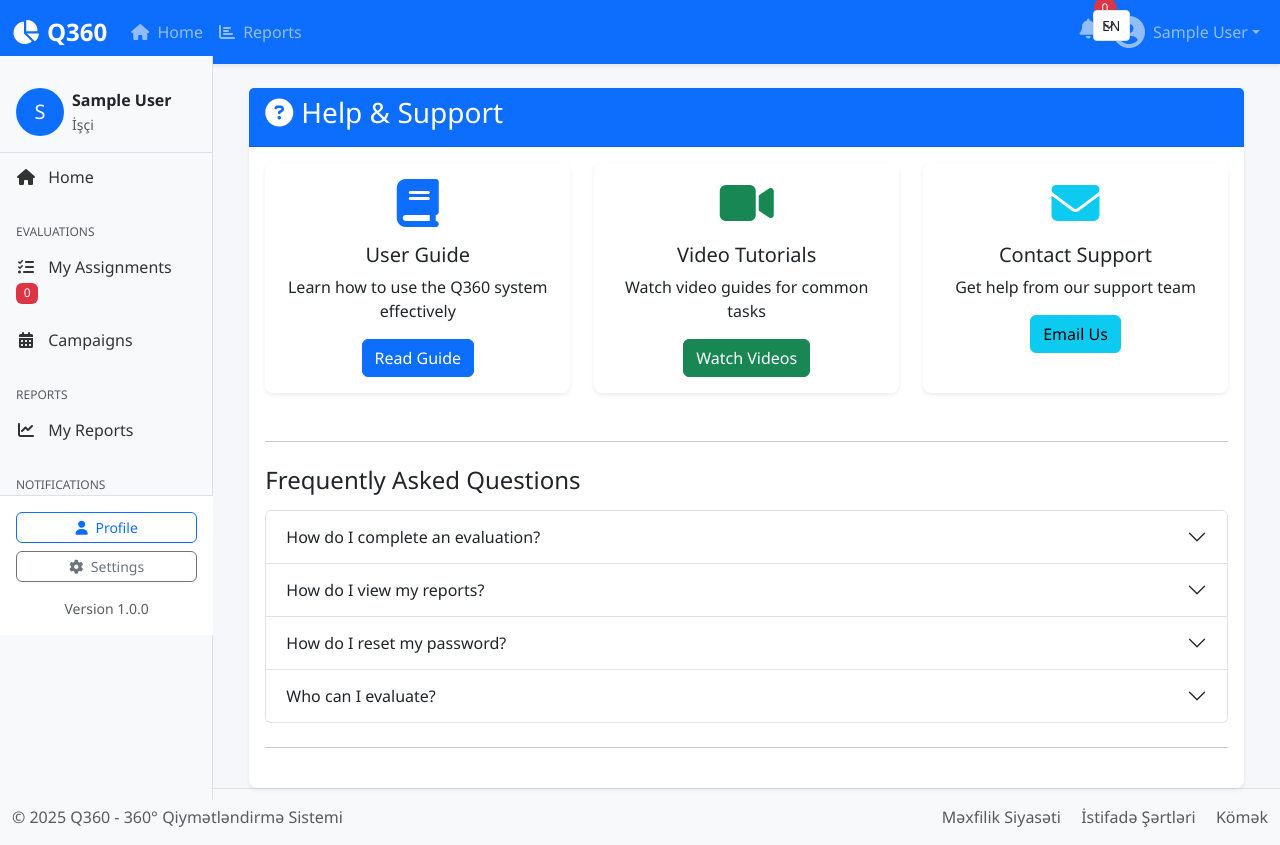
After one commit to MuradoffTehmez/Q-360, a Django app: page /help/ in a window 1280 px wide. The commit adds this page. Run offline with Django 5.2, Linux system fonts and the light colour scheme; the visitor is signed in with stand-in values (Sample User, id 1); parts of the project's set-up code (start-up, migrations or seed data) failed here and were passed over.

Commit message:
update page

```diff
--- a/q360_project/apps/accounts/urls.py
+++ b/q360_project/apps/accounts/urls.py
@@ -22,6 +22,7 @@ urlpatterns = [
     path('profile/edit/', template_views.ProfileUpdateView.as_view(), name='profile-edit'),
     path('users/', template_views.user_list_view, name='user-list'),
     path('settings/', template_views.ProfileUpdateView.as_view(), name='settings'),
+    path('security/', template_views.security_settings, name='security'),
 
     # API routes
     path('', include(router.urls)),
--- a/q360_project/apps/departments/urls.py
+++ b/q360_project/apps/departments/urls.py
@@ -15,6 +15,7 @@ app_name = 'departments'
 
 urlpatterns = [
     # Template views
+    path('', template_views.organization_structure, name='department-list'),  # Alias for compatibility
     path('structure/', template_views.organization_structure, name='organization-structure'),
     path('chart/', template_views.department_chart, name='department-chart'),
     path('department/<int:pk>/', template_views.DepartmentDetailView.as_view(), name='department-detail'),
--- a/q360_project/apps/notifications/urls.py
+++ b/q360_project/apps/notifications/urls.py
@@ -1,10 +1,30 @@
 from django.urls import path, include
 from rest_framework.routers import DefaultRouter
+from . import template_views
 
 router = DefaultRouter()
 
 app_name = 'notifications'
 
 urlpatterns = [
-    path('', include(router.urls)),
+    # Notification views
+    path('inbox/', template_views.inbox, name='inbox'),
+    path('<int:pk>/', template_views.notification_detail, name='notification-detail'),
+    path('<int:pk>/read/', template_views.mark_as_read, name='mark-as-read'),
+    path('mark-all-read/', template_views.mark_all_as_read, name='mark-all-as-read'),
+    path('<int:pk>/delete/', template_views.delete_notification, name='delete-notification'),
+    path('settings/', template_views.notification_settings, name='settings'),
+
+    # Email template management (admin only)
+    path('templates/', template_views.EmailTemplateListView.as_view(), name='email-templates'),
+    path('templates/create/', template_views.EmailTemplateCreateView.as_view(), name='email-template-create'),
+    path('templates/<int:pk>/', template_views.EmailTemplateDetailView.as_view(), name='email-template-detail'),
+    path('templates/<int:pk>/edit/', template_views.EmailTemplateUpdateView.as_view(), name='email-template-edit'),
+
+    # AJAX endpoints
+    path('api/unread-count/', template_views.get_unread_count, name='api-unread-count'),
+    path('api/recent/', template_views.get_recent_notifications, name='api-recent'),
+
+    # API
+    path('api/', include(router.urls)),
 ]
--- a/q360_project/config/urls.py
+++ b/q360_project/config/urls.py
@@ -51,6 +51,7 @@ urlpatterns = [
     path('departments/', include('apps.departments.urls', namespace='departments')),
     path('reports/', include('apps.reports.urls', namespace='reports')),
     path('development-plans/', include('apps.development_plans.urls', namespace='development-plans')),
+    path('notifications/', include('apps.notifications.urls', namespace='notifications')),
 ]
 
 # Serve media files in development
--- /dev/null
+++ b/q360_project/templates/base/help.html
@@ -0,0 +1,123 @@
+{% extends 'base/base.html' %}
+{% load static %}
+{% load i18n %}
+
+{% block title %}{% trans "Help" %} - Q360{% endblock %}
+
+{% block content %}
+<div class="container mt-4">
+    <div class="row">
+        <div class="col-12">
+            <div class="card shadow-sm">
+                <div class="card-header bg-primary text-white">
+                    <h3><i class="fas fa-question-circle me-2"></i>{% trans "Help & Support" %}</h3>
+                </div>
+                <div class="card-body">
+                    <div class="row">
+                        <div class="col-md-4 mb-4">
+                            <div class="card h-100 border-primary">
+                                <div class="card-body text-center">
+                                    <i class="fas fa-book fa-3x text-primary mb-3"></i>
+                                    <h5 class="card-title">{% trans "User Guide" %}</h5>
+                                    <p class="card-text">{% trans "Learn how to use the Q360 system effectively" %}</p>
+                                    <a href="#" class="btn btn-primary">{% trans "Read Guide" %}</a>
+                                </div>
+                            </div>
+                        </div>
+
+                        <div class="col-md-4 mb-4">
+                            <div class="card h-100 border-success">
+                                <div class="card-body text-center">
+                                    <i class="fas fa-video fa-3x text-success mb-3"></i>
+                                    <h5 class="card-title">{% trans "Video Tutorials" %}</h5>
+                                    <p class="card-text">{% trans "Watch video guides for common tasks" %}</p>
+                                    <a href="#" class="btn btn-success">{% trans "Watch Videos" %}</a>
+                                </div>
+                            </div>
+                        </div>
+
+                        <div class="col-md-4 mb-4">
+                            <div class="card h-100 border-info">
+                                <div class="card-body text-center">
+                                    <i class="fas fa-envelope fa-3x text-info mb-3"></i>
+                                    <h5 class="card-title">{% trans "Contact Support" %}</h5>
+                                    <p class="card-text">{% trans "Get help from our support team" %}</p>
+                                    <a href="mailto:support@q360.gov.az" class="btn btn-info">{% trans "Email Us" %}</a>
+                                </div>
+                            </div>
+                        </div>
+                    </div>
+
+                    <hr class="my-4">
+
+                    <h4 class="mb-3">{% trans "Frequently Asked Questions" %}</h4>
+
+                    <div class="accordion" id="faqAccordion">
+                        <div class="accordion-item">
+                            <h2 class="accordion-header" id="faq1">
+                                <button class="accordion-button collapsed" type="button" data-bs-toggle="collapse" data-bs-target="#collapse1">
+                                    {% trans "How do I complete an evaluation?" %}
+                                </button>
+                            </h2>
+                            <div id="collapse1" class="accordion-collapse collapse" data-bs-parent="#faqAccordion">
+                                <div class="accordion-body">
+                                    {% trans "Go to 'My Assignments' in the navigation menu, select the evaluation you want to complete, and fill out all required questions. Click 'Submit' when finished." %}
+                                </div>
+                            </div>
+                        </div>
+
+                        <div class="accordion-item">
+                            <h2 class="accordion-header" id="faq2">
+                                <button class="accordion-button collapsed" type="button" data-bs-toggle="collapse" data-bs-target="#collapse2">
+                                    {% trans "How do I view my reports?" %}
+                                </button>
+                            </h2>
+                            <div id="collapse2" class="accordion-collapse collapse" data-bs-parent="#faqAccordion">
+                                <div class="accordion-body">
+                                    {% trans "Click on 'Reports' in the main menu to view your evaluation results and performance trends." %}
+                                </div>
+                            </div>
+                        </div>
+
+                        <div class="accordion-item">
+                            <h2 class="accordion-header" id="faq3">
+                                <button class="accordion-button collapsed" type="button" data-bs-toggle="collapse" data-bs-target="#collapse3">
+                                    {% trans "How do I reset my password?" %}
+                                </button>
+                            </h2>
+                            <div id="collapse3" class="accordion-collapse collapse" data-bs-parent="#faqAccordion">
+                                <div class="accordion-body">
+                                    {% trans "Go to Settings > Security and use the 'Change Password' form to update your password." %}
+                                </div>
+                            </div>
+                        </div>
+
+                        <div class="accordion-item">
+                            <h2 class="accordion-header" id="faq4">
+                                <button class="accordion-button collapsed" type="button" data-bs-toggle="collapse" data-bs-target="#collapse4">
+                                    {% trans "Who can I evaluate?" %}
+                                </button>
+                            </h2>
+                            <div id="collapse4" class="accordion-collapse collapse" data-bs-parent="#faqAccordion">
+                                <div class="accordion-body">
+                                    {% trans "You can evaluate colleagues assigned to you through active evaluation campaigns. Your assignments appear in 'My Assignments'." %}
+                                </div>
+                            </div>
+                        </div>
+                    </div>
+
+                    <hr class="my-4">
+
+                    <div class="alert alert-info">
+                        <h5><i class="fas fa-info-circle me-2"></i>{% trans "Need More Help?" %}</h5>
+                        <p class="mb-0">
+                            {% trans "Contact system administrator:" %} <strong>admin@q360.gov.az</strong><br>
+                            {% trans "Technical support:" %} <strong>support@q360.gov.az</strong>
+                        </p>
+                    </div>
+                </div>
+            </div>
+        </div>
+    </div>
+</div>
+{% endblock %}
--- a/q360_project/templates/base/navbar.html
+++ b/q360_project/templates/base/navbar.html
@@ -26,18 +26,18 @@
                                 <i class="fas fa-clipboard-check me-1"></i> {% trans "Evaluations" %}
                             </a>
                             <ul class="dropdown-menu">
-                                <li><a class="dropdown-item" href="#" onclick="alert('Tezliklə əlavə ediləcək'); return false;">{% trans "Campaigns" %}</a></li>
-                                <li><a class="dropdown-item" href="#" onclick="alert('Tezliklə əlavə ediləcək'); return false;">{% trans "My Assignments" %}</a></li>
+                                <li><a class="dropdown-item" href="{% url 'evaluations:campaign-list' %}">{% trans "Campaigns" %}</a></li>
+                                <li><a class="dropdown-item" href="{% url 'evaluations:my-assignments' %}">{% trans "My Assignments" %}</a></li>
                                 {% if user.is_admin %}
                                     <li><hr class="dropdown-divider"></li>
-                                    <li><a class="dropdown-item" href="#" onclick="alert('Tezliklə əlavə ediləcək'); return false;">{% trans "New Campaign" %}</a></li>
+                                    <li><a class="dropdown-item" href="{% url 'evaluations:campaign-create' %}">{% trans "New Campaign" %}</a></li>
                                 {% endif %}
                             </ul>
                         </li>
                     {% endif %}
 
                     <li class="nav-item">
-                        <a class="nav-link" href="#" onclick="alert('Tezliklə əlavə ediləcək'); return false;">
+                        <a class="nav-link" href="{% url 'reports:my-reports' %}">
                             <i class="fas fa-chart-bar me-1"></i> {% trans "Reports" %}
                         </a>
                     </li>
@@ -48,9 +48,9 @@
                                 <i class="fas fa-cog me-1"></i> {% trans "Management" %}
                             </a>
                             <ul class="dropdown-menu">
-                                <li><a class="dropdown-item" href="#" onclick="alert('Tezliklə əlavə ediləcək'); return false;">{% trans "Users" %}</a></li>
-                                <li><a class="dropdown-item" href="#" onclick="alert('Tezliklə əlavə ediləcək'); return false;">{% trans "Departments" %}</a></li>
-                                <li><a class="dropdown-item" href="#" onclick="alert('Tezliklə əlavə ediləcək'); return false;">{% trans "Questions" %}</a></li>
+                                <li><a class="dropdown-item" href="{% url 'accounts:user-list' %}">{% trans "Users" %}</a></li>
+                                <li><a class="dropdown-item" href="{% url 'departments:department-list' %}">{% trans "Departments" %}</a></li>
+                                <li><a class="dropdown-item" href="{% url 'evaluations:question-list' %}">{% trans "Questions" %}</a></li>
                                 <li><hr class="dropdown-divider"></li>
                                 <li><a class="dropdown-item" href="/admin/">{% trans "Admin Panel" %}</a></li>
                             </ul>
@@ -71,7 +71,7 @@
                         <ul class="dropdown-menu dropdown-menu-end shadow" id="notificationList" style="min-width: 350px; max-height: 400px; overflow-y: auto;">
                             <li class="dropdown-header d-flex justify-content-between align-items-center">
                                 <span>{% trans "Notifications" %}</span>
-                                <a href="#" onclick="alert('Tezliklə əlavə ediləcək'); return false;" class="badge bg-primary text-decoration-none">
+                                <a href="{% url 'notifications:inbox' %}" class="badge bg-primary text-decoration-none">
                                     {% trans "All" %}
                                 </a>
                             </li>
@@ -112,22 +112,22 @@
                                 </div>
                             </li>
                             <li><hr class="dropdown-divider"></li>
-                            <li><a class="dropdown-item" href="#" onclick="alert('Tezliklə əlavə ediləcək'); return false;">
+                            <li><a class="dropdown-item" href="{% url 'accounts:profile' %}">
                                 <i class="fas fa-user me-2"></i> {% trans "Profile" %}
                             </a></li>
-                            <li><a class="dropdown-item" href="#" onclick="alert('Tezliklə əlavə ediləcək'); return false;">
+                            <li><a class="dropdown-item" href="{% url 'accounts:settings' %}">
                                 <i class="fas fa-sliders-h me-2"></i> {% trans "Settings" %}
                             </a></li>
-                            <li><a class="dropdown-item" href="#" onclick="alert('Tezliklə əlavə ediləcək'); return false;">
+                            <li><a class="dropdown-item" href="{% url 'accounts:security' %}">
                                 <i class="fas fa-shield-alt me-2"></i> {% trans "Security" %}
                             </a></li>
                             <li><hr class="dropdown-divider"></li>
-                            <li><a class="dropdown-item" href="#" onclick="alert('Tezliklə əlavə ediləcək'); return false;">
+                            <li><a class="dropdown-item" href="{% url 'notifications:inbox' %}">
                                 <i class="fas fa-bell me-2"></i> {% trans "Notifications" %}
                                 <span class="badge bg-primary ms-2" id="navUnreadCount">0</span>
                             </a></li>
                             <li><hr class="dropdown-divider"></li>
-                            <li><a class="dropdown-item text-danger" href="#" onclick="alert('Tezliklə əlavə ediləcək'); return false;">
+                            <li><a class="dropdown-item text-danger" href="{% url 'accounts:logout' %}">
                                 <i class="fas fa-sign-out-alt me-2"></i> {% trans "Logout" %}
                             </a></li>
                         </ul>
--- a/q360_project/templates/base/sidebar.html
+++ b/q360_project/templates/base/sidebar.html
@@ -34,13 +34,13 @@
                 </h6>
             </li>
             <li class="nav-item">
-                <a class="nav-link" href="#" onclick="alert('Tezliklə əlavə ediləcək'); return false;">
+                <a class="nav-link" href="{% url 'evaluations:my-assignments' %}">
                     <i class="fas fa-tasks me-2"></i> {% trans "My Assignments" %}
                     <span class="badge bg-danger ms-auto" id="pendingAssignmentsCount">0</span>
                 </a>
             </li>
             <li class="nav-item">
-                <a class="nav-link" href="#" onclick="alert('Tezliklə əlavə ediləcək'); return false;">
+                <a class="nav-link" href="{% url 'evaluations:campaign-list' %}">
                     <i class="fas fa-calendar-alt me-2"></i> {% trans "Campaigns" %}
                 </a>
             </li>
@@ -52,13 +52,13 @@
                 </h6>
             </li>
             <li class="nav-item">
-                <a class="nav-link" href="#" onclick="alert('Tezliklə əlavə ediləcək'); return false;">
+                <a class="nav-link" href="{% url 'reports:my-reports' %}">
                     <i class="fas fa-chart-line me-2"></i> {% trans "My Reports" %}
                 </a>
             </li>
             {% if user.is_manager %}
                 <li class="nav-item">
-                    <a class="nav-link" href="#" onclick="alert('Tezliklə əlavə ediləcək'); return false;">
+                    <a class="nav-link" href="{% url 'reports:team-reports' %}">
                         <i class="fas fa-users me-2"></i> {% trans "Team Reports" %}
                     </a>
                 </li>
@@ -71,14 +71,14 @@
                 </h6>
             </li>
             <li class="nav-item">
-                <a class="nav-link" href="#" onclick="alert('Tezliklə əlavə ediləcək'); return false;">
+                <a class="nav-link" href="{% url 'notifications:inbox' %}">
                     <i class="fas fa-inbox me-2"></i> {% trans "Inbox" %}
                     <span class="badge bg-primary ms-auto" id="unreadNotificationsCount">0</span>
                 </a>
             </li>
             {% if user.is_admin %}
                 <li class="nav-item">
-                    <a class="nav-link" href="#" onclick="alert('Tezliklə əlavə ediləcək'); return false;">
+                    <a class="nav-link" href="{% url 'notifications:email-templates' %}">
                         <i class="fas fa-file-alt me-2"></i> {% trans "Templates" %}
                     </a>
                 </li>
@@ -91,7 +91,7 @@
                 </h6>
             </li>
             <li class="nav-item">
-                <a class="nav-link" href="#" onclick="alert('Tezliklə əlavə ediləcək'); return false;">
+                <a class="nav-link" href="{% url 'development-plans:my-goals' %}">
                     <i class="fas fa-bullseye me-2"></i> {% trans "My Goals" %}
                 </a>
             </li>
@@ -104,17 +104,17 @@
                     </h6>
                 </li>
                 <li class="nav-item">
-                    <a class="nav-link" href="#" onclick="alert('Tezliklə əlavə ediləcək'); return false;">
+                    <a class="nav-link" href="{% url 'accounts:user-list' %}">
                         <i class="fas fa-users me-2"></i> {% trans "Users" %}
                     </a>
                 </li>
                 <li class="nav-item">
-                    <a class="nav-link" href="#" onclick="alert('Tezliklə əlavə ediləcək'); return false;">
+                    <a class="nav-link" href="{% url 'departments:department-list' %}">
                         <i class="fas fa-building me-2"></i> {% trans "Departments" %}
                     </a>
                 </li>
                 <li class="nav-item">
-                    <a class="nav-link" href="#" onclick="alert('Tezliklə əlavə ediləcək'); return false;">
+                    <a class="nav-link" href="{% url 'evaluations:question-list' %}">
                         <i class="fas fa-question-circle me-2"></i> {% trans "Questions" %}
                     </a>
                 </li>
@@ -128,10 +128,10 @@
 
         <!-- Bottom Links -->
         <div class="position-absolute bottom-0 w-100 p-3 border-top bg-white">
-            <a href="#" onclick="alert('Tezliklə əlavə ediləcək'); return false;" class="btn btn-outline-primary btn-sm w-100 mb-2">
+            <a href="{% url 'accounts:profile' %}" class="btn btn-outline-primary btn-sm w-100 mb-2">
                 <i class="fas fa-user me-1"></i> {% trans "Profile" %}
             </a>
-            <a href="#" onclick="alert('Tezliklə əlavə ediləcək'); return false;" class="btn btn-outline-secondary btn-sm w-100 mb-2">
+            <a href="{% url 'accounts:settings' %}" class="btn btn-outline-secondary btn-sm w-100 mb-2">
                 <i class="fas fa-cog me-1"></i> {% trans "Settings" %}
             </a>
             <small class="text-muted d-block text-center mt-2">{% trans "Version" %} 1.0.0</small>
```
Also changed, not shown: q360_project/apps/accounts/template_views.py (+25 -0 lines), q360_project/apps/notifications/template_views.py (added, +243 -0 lines).
